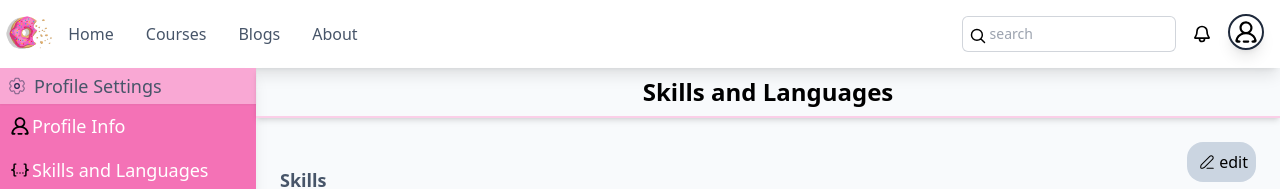
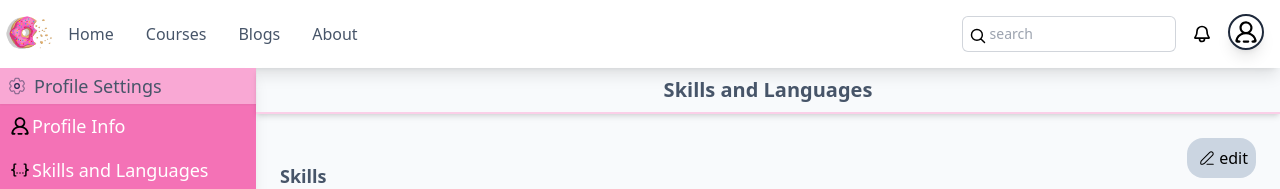
Before and after one commit to codewithcherry/Idonutcode_website_vite, a React (Vite) app: page /settings in a window 1280 px wide. Both pictures are taken after a click on the button "Skills and Languages". Shown: the top 189 px of the page. Built offline with nearby package versions, Linux system fonts and the light colour scheme; no server answers.

Commit message:
change the text 2xl to xl for the title of the skills and languages section

```diff
--- a/src/Components/Settings Components/SettingsSkillLanguages.jsx
+++ b/src/Components/Settings Components/SettingsSkillLanguages.jsx
@@ -33,7 +33,7 @@ const SettingsSkillLanguages = () => {
   return (
     <div>
       <div>
-        <h1 className='text-center text-2xl font-semibold border-b-2 border-pink-200 shadow-md p-2'>Skills and Languages</h1>
+        <h1 className='text-center text-xl font-semibold text-slate-600 border-b-2 border-pink-200 shadow-md p-2'>Skills and Languages</h1>
       </div>
       <div className='relative'>
       {edit &&  <button className='flex p-2 m-2 absolute top-4 right-4 bg-slate-300 rounded-2xl'
```
